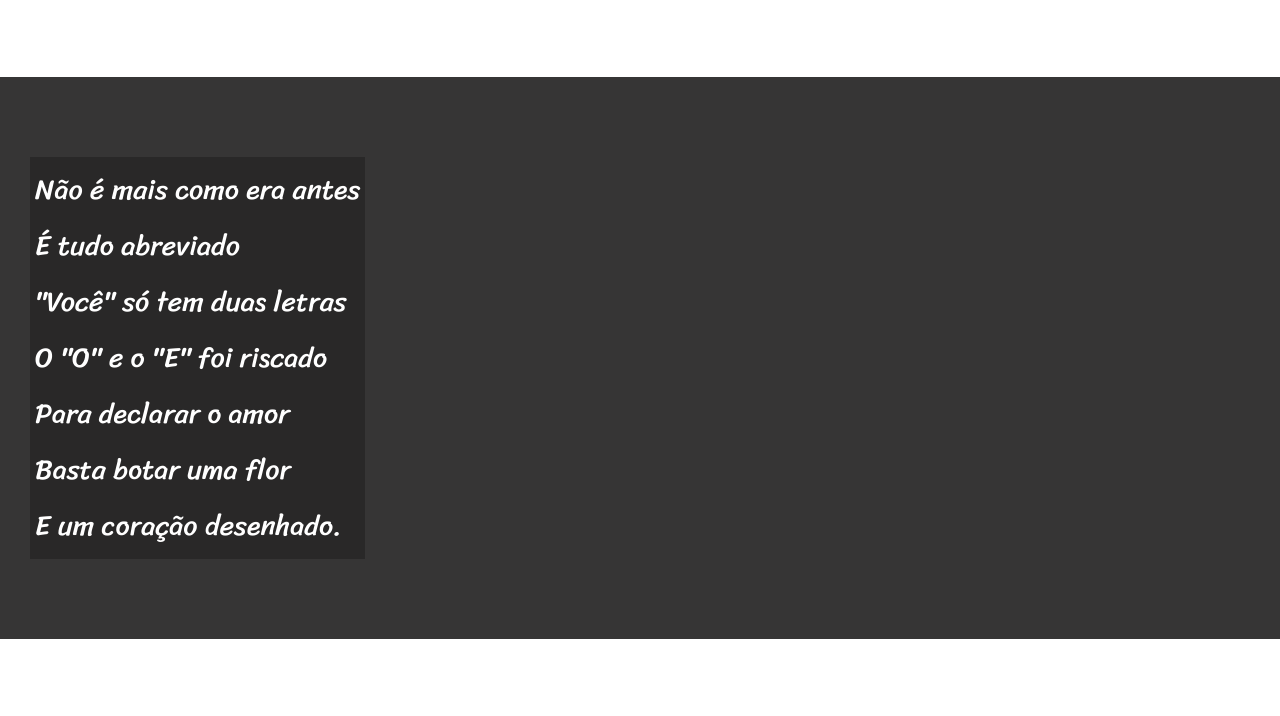
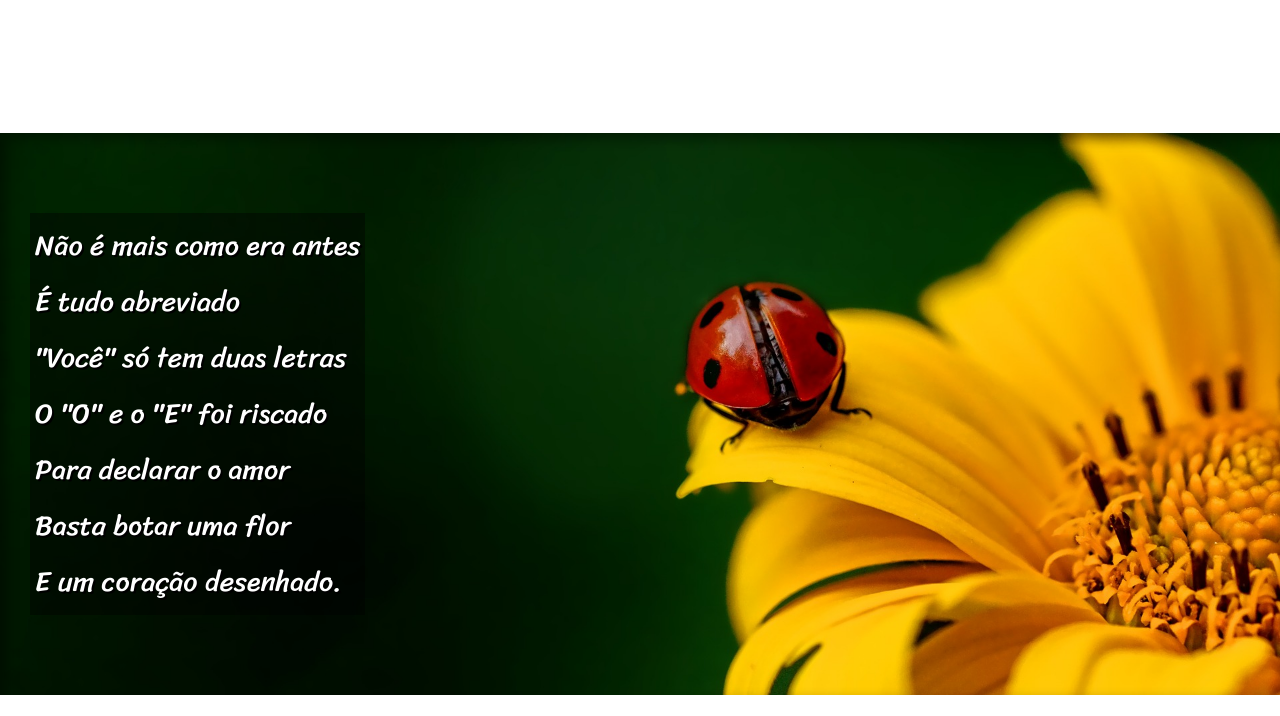
Before and after one commit to alexgabriel2000/html-css, a plain HTML site: page desafios/desafio 12/index.html in a window 1280 px wide. Shown: the part 682-1398 px from the top of the page. Drawn offline with Linux system fonts and the light colour scheme.

Commit message:
projeto-cordel finalizado

```diff
--- a/desafios/desafio 12/estilo/style.css
+++ b/desafios/desafio 12/estilo/style.css
@@ -60,6 +60,10 @@ section {
     font-size: 3.5vh;
 }
 
+section > p {
+    padding-bottom: 2em;
+}
+
 section.normal {
     background-color: white;
     color: black;
@@ -68,12 +72,28 @@ section.normal {
 section.imagem {
     background-color: rgb(54, 53, 53);
     color: white;
+    box-shadow: inset 6px 6px 13px 0px rgba(0, 0, 0, 0.4);
+    background-size: cover;
+    background-attachment: fixed;
 }
 
 section.imagem > p {
     display: inline-block;
     padding: 5px;
-    background-color: rgba(0, 0, 0, 0.248);
+    background-color: rgba(0, 0, 0, 0.415);
+    text-shadow: 2px 2px 0px black;
+}
+
+section#img01 {
+    background-image: url('../imagens/background001.jpg');
+    background-position: right center;
+
+
+}
+
+section#img02 {
+    background-image: url('../imagens/background002.jpg');
+
 }
 
 footer {
--- a/desafios/desafio 12/index.html
+++ b/desafios/desafio 12/index.html
@@ -31,7 +31,7 @@
 
 
 
-    <section class="imagem">
+    <section class="imagem" id="img01">
         <p>
             Não é mais como era antes <br>
             É tudo abreviado <br>
@@ -68,7 +68,7 @@
 
 
 
-    <section class="imagem">
+    <section class="imagem" id="img02">
         <p>
             Tenho saudade das cartas <br>
             Escritas com a própria mão <br>
```
